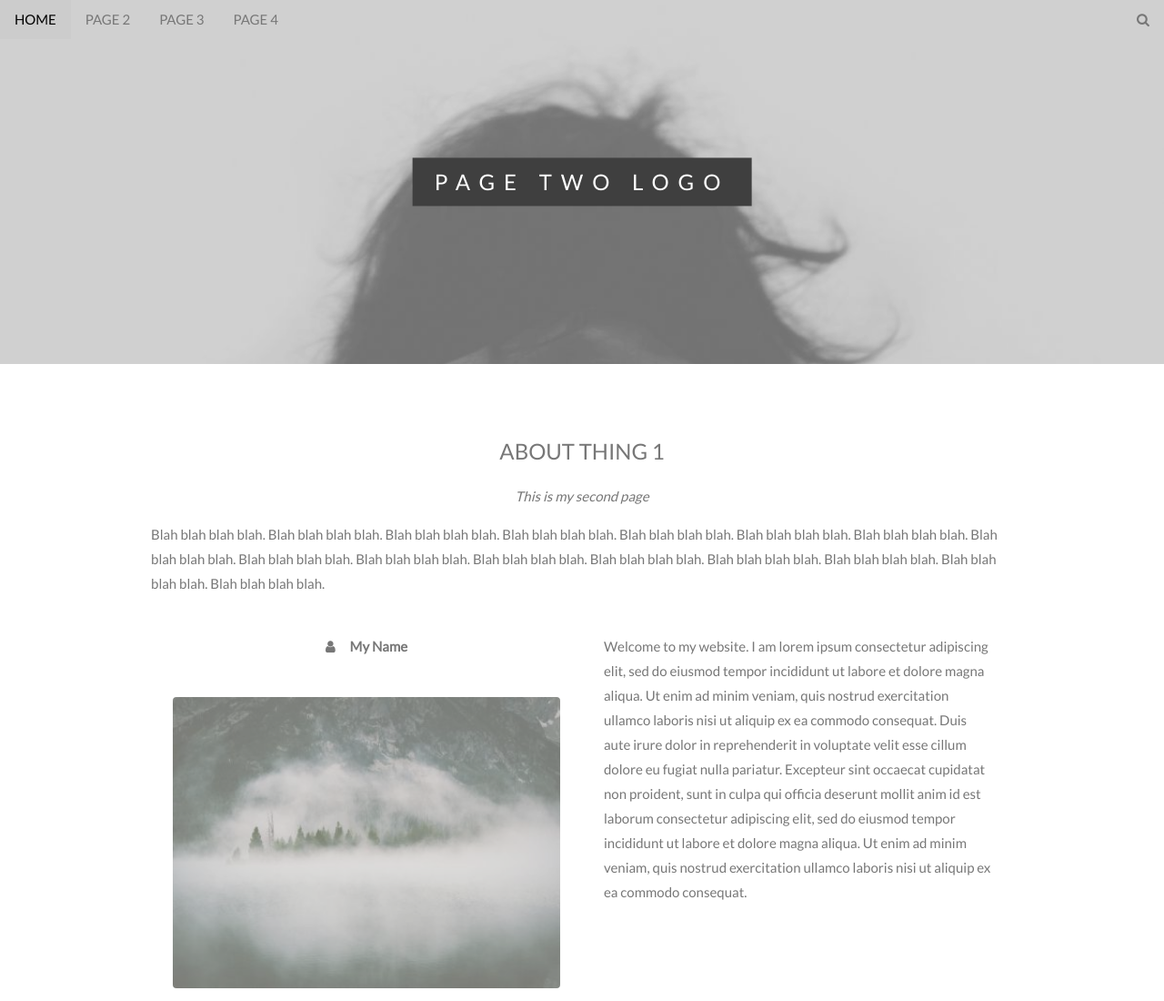
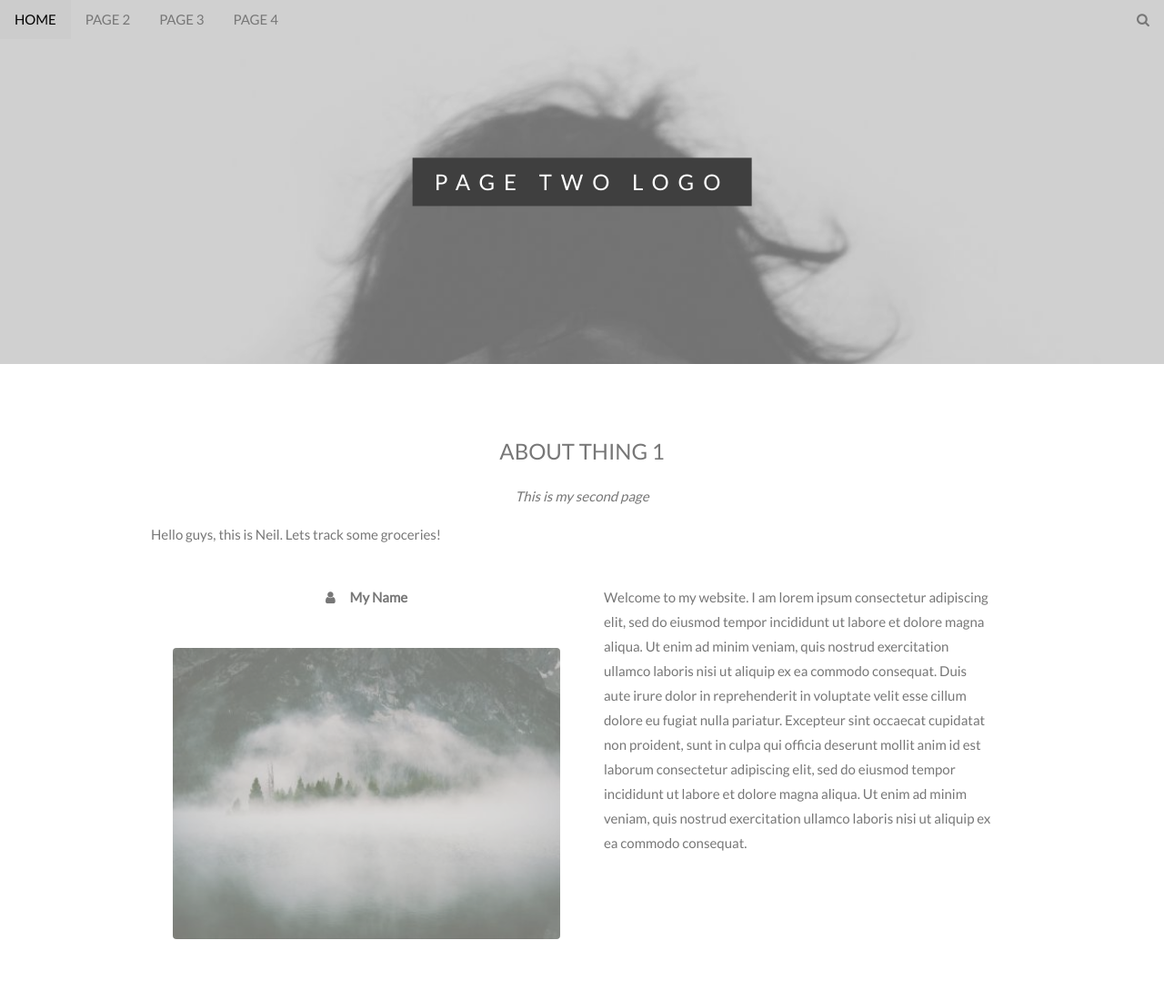
Before and after one commit to grocery-tracking/grocery-tracking, a plain HTML site: page project_5_files/page2.html in a window 1280 px wide. Shown: the top 1100 px of the page at 91% size. Drawn offline with Linux system fonts and the light colour scheme.

Commit message:
Made edit to page2.html

```diff
--- a/project_5_files/page2.html
+++ b/project_5_files/page2.html
@@ -45,10 +45,7 @@
   <h3 class="w3-center">ABOUT THING 1</h3>
   <p class="w3-center"><em>This is my second page</em></p>
   <p>
-      Blah blah blah blah. Blah blah blah blah. Blah blah blah blah. Blah blah blah blah.
-      Blah blah blah blah. Blah blah blah blah. Blah blah blah blah. Blah blah blah blah.
-      Blah blah blah blah. Blah blah blah blah. Blah blah blah blah. Blah blah blah blah.
-      Blah blah blah blah. Blah blah blah blah. Blah blah blah blah. Blah blah blah blah.
+      Hello guys, this is Neil. Lets track some groceries!
   </p>
   <div class="w3-row">
     <div class="w3-col m6 w3-center w3-padding-large">
```
